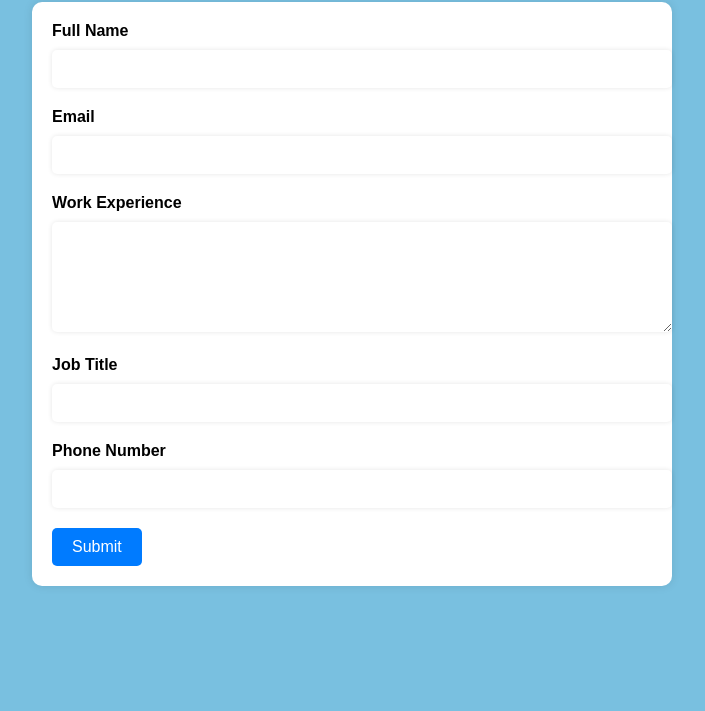
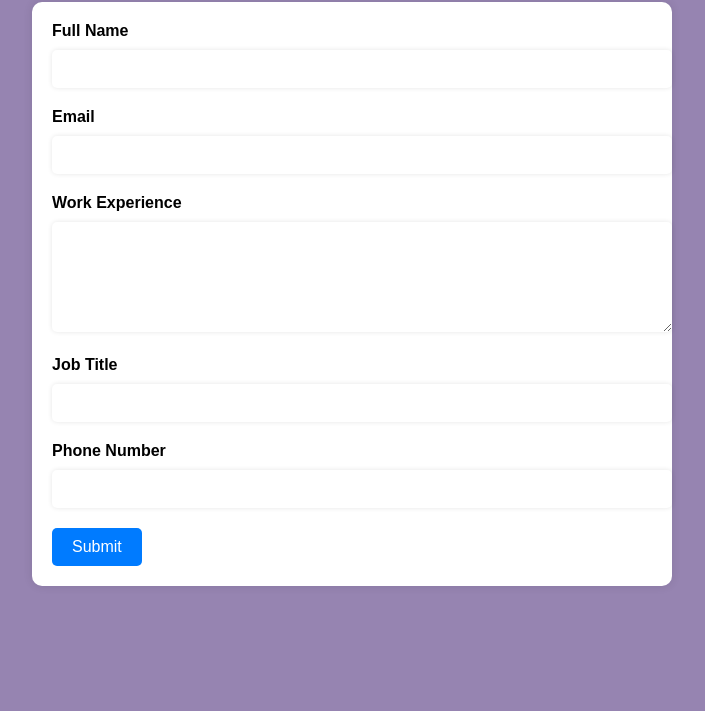
Before and after one commit to arohyadav/nodecicd, a website: page index.html in a window 1280 px wide. Shown: the part 89-800 px from the top of the page, without its empty margins (288-993 px from the left). Drawn offline with Linux system fonts and the light colour scheme.

Commit message:
Update index.html

```diff
--- a/index.html
+++ b/index.html
@@ -5,7 +5,7 @@
 	<style>
 		body {
 			font-family: Arial, sans-serif;
-			background-color: #79c0e0;
+			background-color: #9684B1;
 			padding: 10px;
 		}
 		h1 {
```
